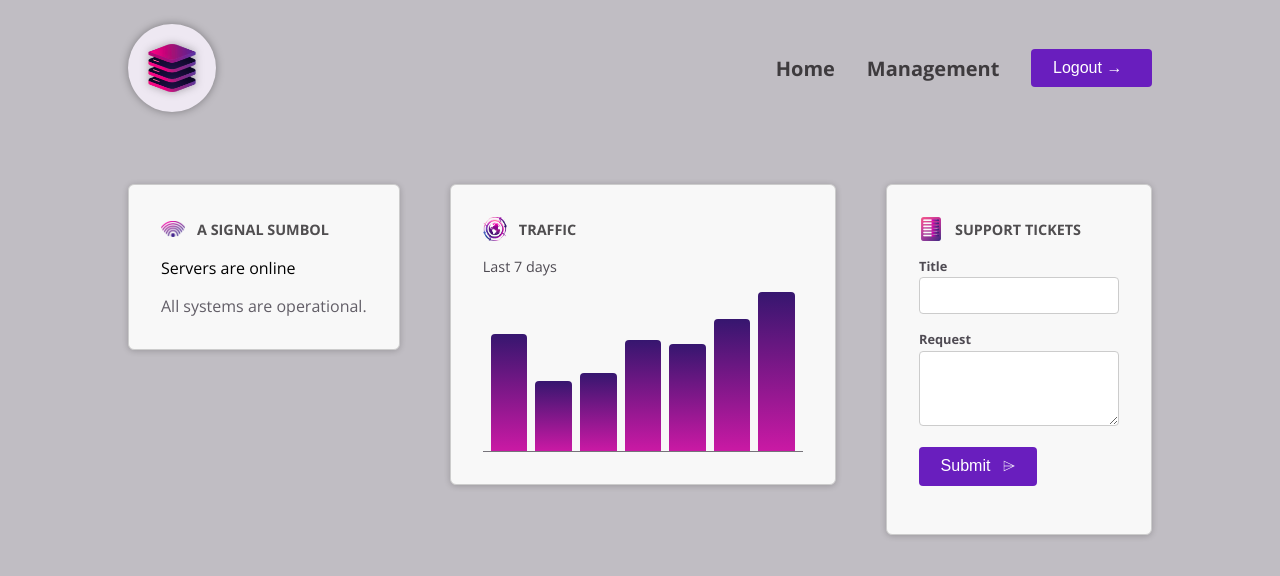
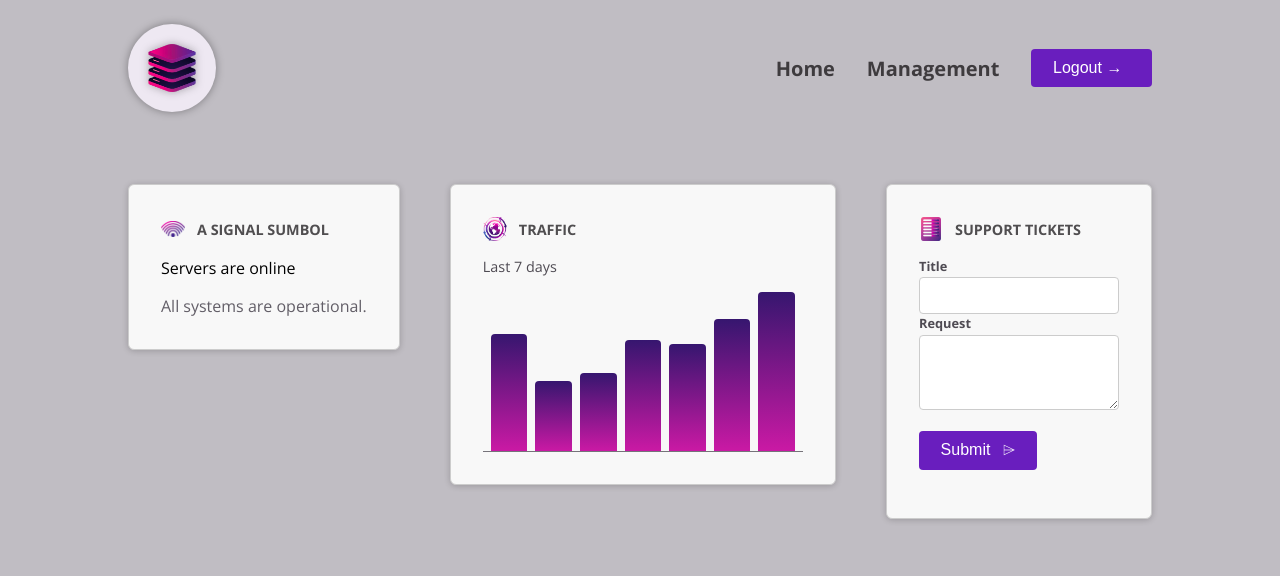
Before and after one commit to Ital023/DivingDeepIntoComponentsAndTemplates, an Angular app: page / in a window 1280 px wide. Shown: the top 576 px of the page. Built offline with nearby package versions, Linux system fonts and the light colour scheme.

Commit message:
feat: host properties

```diff
--- a/src/app/shared/control/control.component.html
+++ b/src/app/shared/control/control.component.html
@@ -1,4 +1,2 @@
-<p class="control">
-  <label>{{ label() }}</label>
-  <ng-content select="input, textarea" />
-</p>
+<label [for]="label().toLowerCase()">{{ label() }}</label>
+<ng-content select="input, textarea" />
--- a/src/app/shared/control/control.component.ts
+++ b/src/app/shared/control/control.component.ts
@@ -6,7 +6,10 @@ import { Component, input, Input, ViewEncapsulation } from '@angular/core';
   imports: [],
   templateUrl: './control.component.html',
   styleUrl: './control.component.css',
-  encapsulation: ViewEncapsulation.None
+  encapsulation: ViewEncapsulation.None,
+  host: {
+    class: 'control'
+  }
 })
 export class ControlComponent {
   label = input.required<string>();
```
